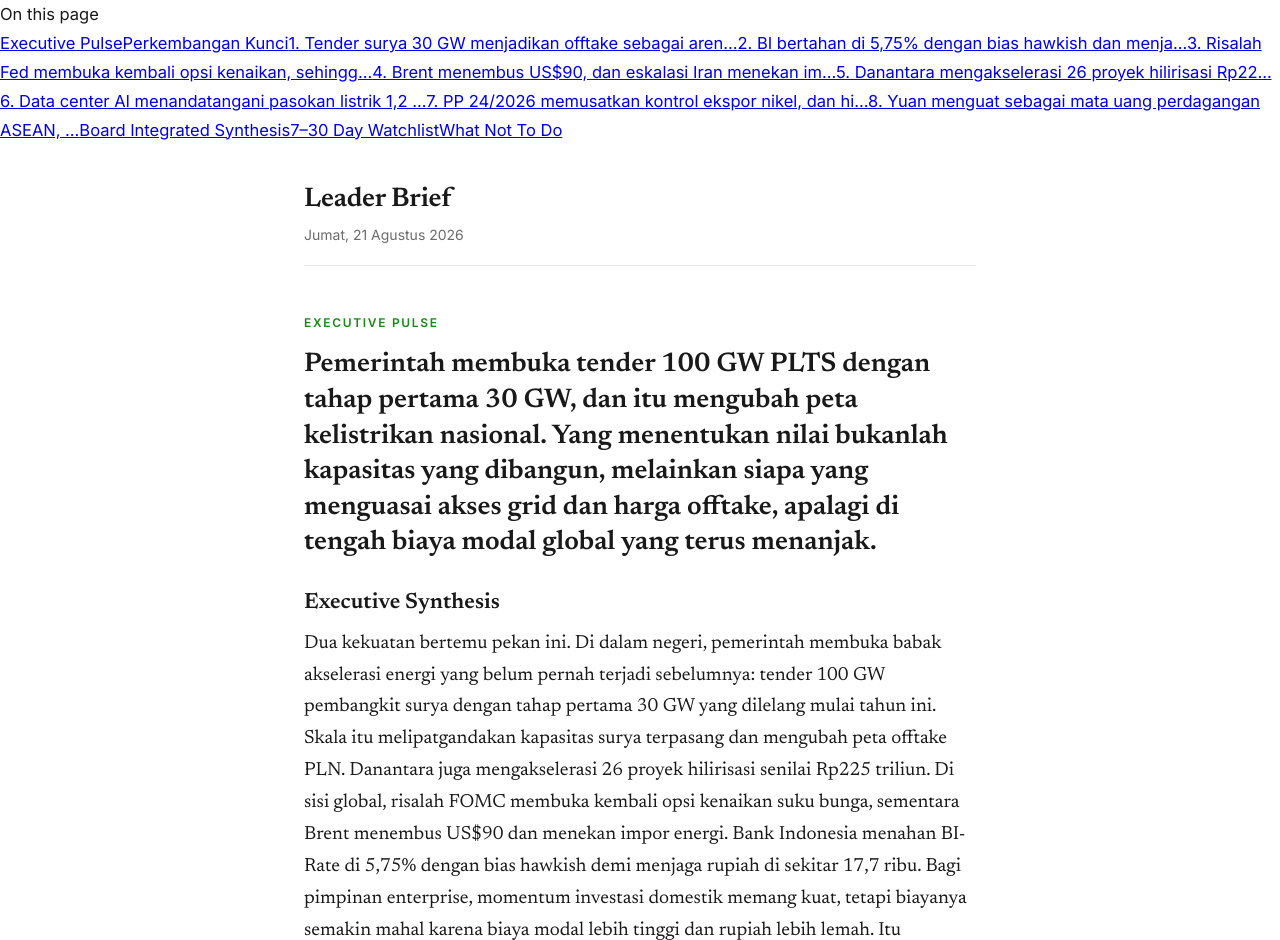
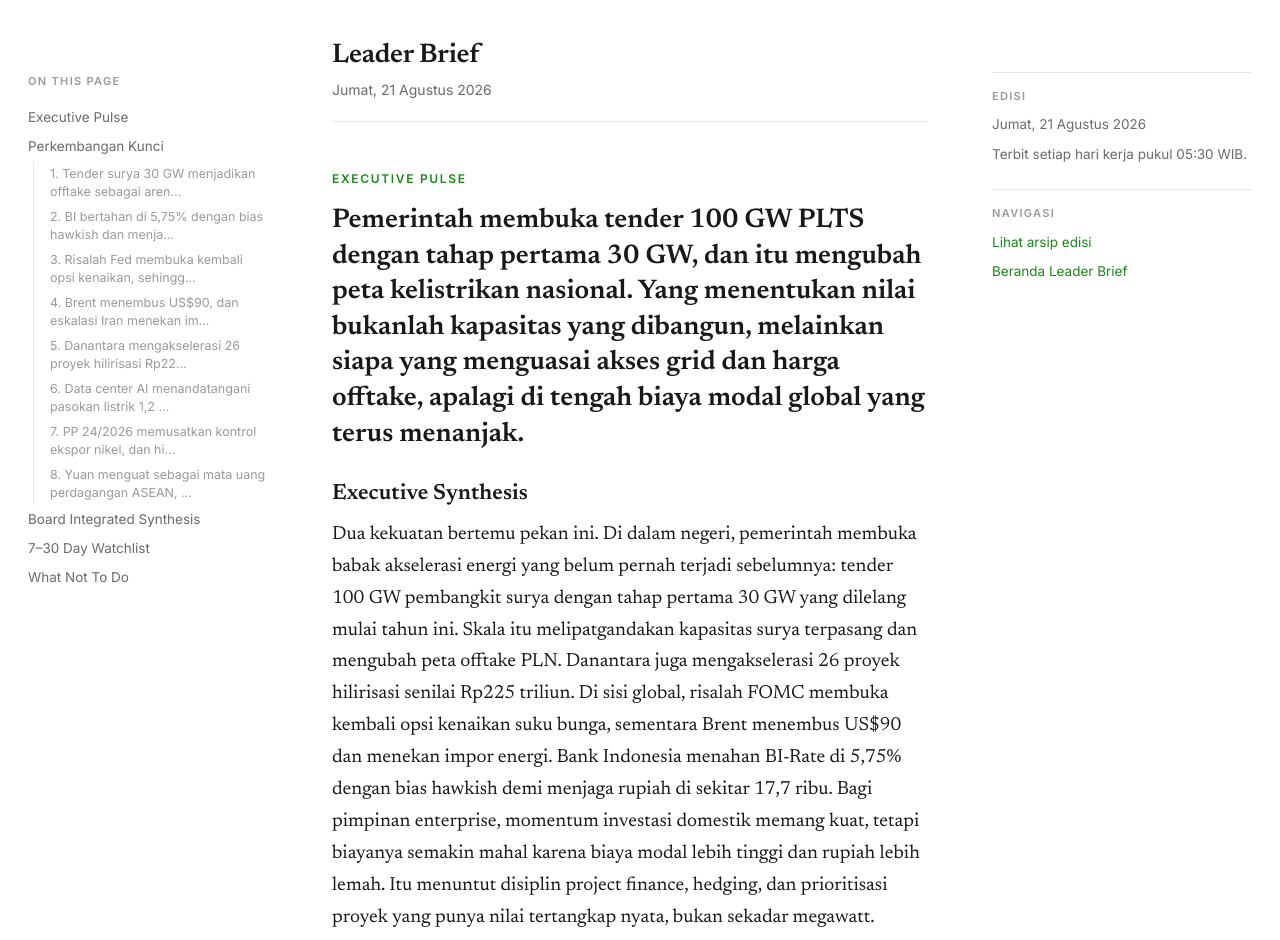
Before and after one commit to nagano9/brief, a website: page briefs/2026-08-21.html in a window 1280 px wide. Shown: the top 940 px of the page. Drawn offline with Linux system fonts and the light colour scheme.

Commit message:
fix: inject CSS layout 3 kolom ke brief seed (TOC/rail sempat unstyled)

```diff
--- a/briefs/2026-08-21.html
+++ b/briefs/2026-08-21.html
@@ -101,7 +101,19 @@ td b,td strong{color:var(--fg);font-weight:600}
   .headline p{font-size:22px}
   .item-head h3{font-size:20px}
 }
-
+/* --- layout 3 kolom: toc + konten + aside --- */
+.layout{display:grid;grid-template-columns:240px minmax(0,1fr) 260px;gap:40px;max-width:1400px;margin:0 auto;padding:0 28px;align-items:start}
+.toc{position:sticky;top:32px;padding-top:40px;max-height:calc(100vh - 64px);overflow-y:auto}
+.toc .k{font-size:11px;font-weight:600;letter-spacing:.12em;text-transform:uppercase;color:var(--faint);margin-bottom:12px}
+.toc a{display:block;font-size:13.5px;color:var(--muted);text-decoration:none;padding:5px 0;line-height:1.4}
+.toc a:hover{color:var(--accent)}
+.toc a.indent{padding-left:16px;font-size:12.5px;color:var(--faint);border-left:1px solid var(--line);margin-left:5px;padding-top:4px;padding-bottom:4px}
+.aside{position:sticky;top:32px;padding-top:40px}
+.aside .box{border-top:1px solid var(--line);padding-top:14px;margin-bottom:24px}
+.aside .k{font-size:11px;font-weight:600;letter-spacing:.12em;text-transform:uppercase;color:var(--faint);margin-bottom:8px}
+.aside p{font-size:13.5px;color:var(--muted);margin:0 0 8px;line-height:1.6}
+.aside a{color:var(--accent);text-decoration:none}
+@media(max-width:1120px){.layout{grid-template-columns:1fr;padding:0}.toc,.aside{display:none}}
 </style>
 </head>
 <body>
```
